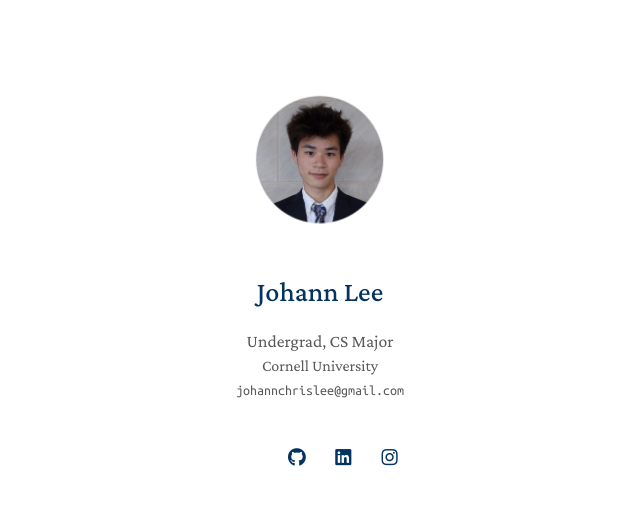
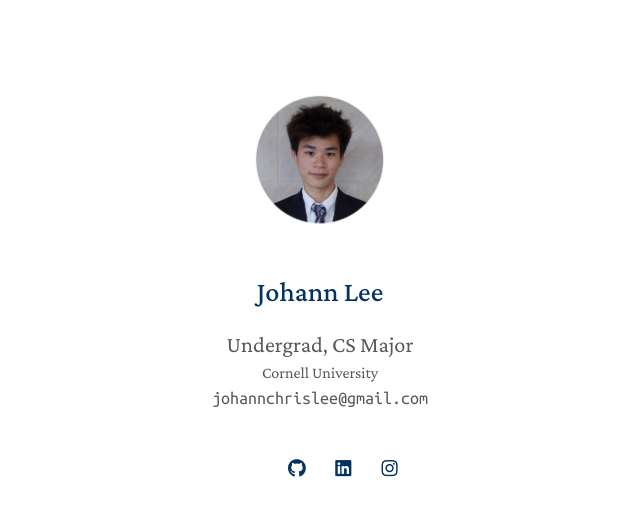
Before and after one commit to lee-johann/xforeverjlx.github.io, a Jekyll site: the page built from index.md, in a window 1280 px wide. Shown: the top 516 px of the page, without its empty margins (0-640 px from the left). Built offline with Jekyll 4.4.1, drawn with Linux system fonts in a browser that asks for light colours; nearby versions of some CDN libraries; a style sheet for code colours, icons or effects is not loaded; our own code applies the rules of GitHub Pages for plain Markdown files.

Commit message:
changed sizes

```diff
--- a/_layouts/homepage.html
+++ b/_layouts/homepage.html
@@ -36,7 +36,7 @@
         <h1>{{ site.title }}</h1>
 
         {% if site.position %}
-        <position style="font-size:1.10rem;">{{ site.position }}</position>
+        <position style="font-size:1.40rem;">{{ site.position }}</position>
         <br>
         {% endif %}
         {% if site.affiliation %}
--- a/_sass/minimal-light.scss
+++ b/_sass/minimal-light.scss
@@ -116,7 +116,7 @@ body {
   background-color:#000}
 
 email {
-    font-size: 14px;
+    font-size: 18px;
     font-family: "Ubuntu Mono";
 }
 
@@ -513,7 +513,7 @@ footer {
 
    .image.avatar img {
         border-radius: 100%;
-        width: 117px;
+        width: 200px;
         padding:20px;
       }
   #head1o2 {
```
